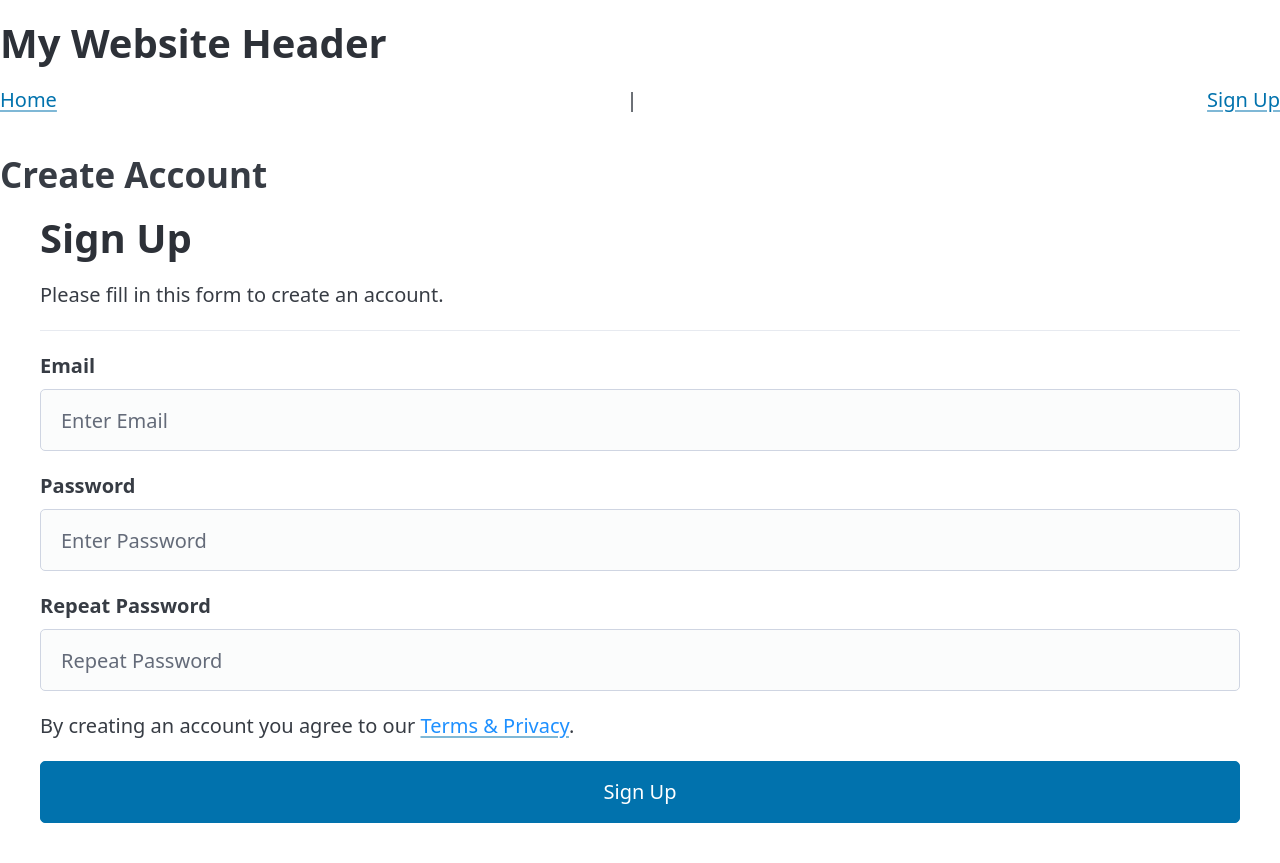
After one commit to manikandanx0/basic-crud-twitter, a Flask app: page /signup in a window 1280 px wide. The commit adds this page. Run offline with Flask 3, Linux system fonts and the light colour scheme; some libraries are stand-ins or nearby versions.

Commit message:
sign up page

```diff
--- a/app.py
+++ b/app.py
@@ -1,9 +1,20 @@
-from flask import Flask, render_template
+from flask import Flask, render_template, url_for, request
 app = Flask(__name__)
 
 @app.route("/")
 def index():
     return render_template("index.html")
 
+@app.get("/signup")
+def handleGet():
+    return render_template("create_account.html")
+
+@app.post("/signup")
+def postReqHandler():
+    username = request.form.get("email")
+    password = request.form.get("psw")
+    print(f"Username: {username}, Password: {password}")
+    return "success"
+
 if __name__ == "__main__":
     app.run(debug=True)
--- /dev/null
+++ b/static/passwordCheck.js
@@ -0,0 +1,13 @@
+let password = document.querySelector('input[name="psw"]');
+let passwordRepeat = document.querySelector('input[name="psw-repeat"]');
+let submitBtn = document.querySelector(".signupbtn");
+
+submitBtn.addEventListener('click', (e) => {
+    e.preventDefault();
+
+    if (password.value !== passwordRepeat.value || passwordRepeat.value === '') {
+        alert("Passwords do not match or confirmation is empty.");
+    } else {
+        document.querySelector('form').submit();
+    }
+});
--- /dev/null
+++ b/templates/base.html
@@ -0,0 +1,26 @@
+<!-- templates/base.html -->
+<!DOCTYPE html>
+<html lang="en">
+<head>
+
+    <meta charset="UTF-8">
+    <meta name="viewport" content="width=device-width, initial-scale=1.0">
+    <meta name="color-scheme" content="light dark">
+    <link rel="stylesheet" href="https://cdn.jsdelivr.net/npm/@picocss/pico@2/css/pico.min.css">
+    <title>{% block title %}My Site{% endblock %}</title>
+    <link rel="stylesheet" href="{{ url_for('static', filename='style.css') }}">
+</head>
+<body>
+    <header>
+        <h1>My Website Header</h1>
+        <nav>
+            <a href="{{ url_for('index') }}">Home</a> |
+            <a href="{{ url_for('handleGet') }}">Sign Up</a>
+        </nav>
+    </header>
+
+    <main>
+        {% block content %}{% endblock %}
+    </main>
+</body>
+</html>
--- /dev/null
+++ b/templates/create_account.html
@@ -0,0 +1,30 @@
+{% extends "base.html" %}
+
+{% block title %}Sign Up{% endblock %}
+
+{% block content %}
+<script defer src="{{ url_for('static', filename='passwordCheck.js') }}"></script>
+<h2>Create Account</h2>
+<form action="/signup" method="post">
+  <div class="container">
+    <h1>Sign Up</h1>
+    <p>Please fill in this form to create an account.</p>
+    <hr>
+
+    <label for="email"><b>Email</b></label>
+    <input type="text" placeholder="Enter Email" name="email" required>
+
+    <label for="psw"><b>Password</b></label>
+    <input type="password" placeholder="Enter Password" name="psw" required>
+
+    <label for="psw-repeat"><b>Repeat Password</b></label>
+    <input type="password" placeholder="Repeat Password" name="psw-repeat" required>
+
+    <p>By creating an account you agree to our <a href="#" style="color:dodgerblue">Terms & Privacy</a>.</p>
+
+    <div class="clearfix">
+      <button type="submit" class="signupbtn">Sign Up</button>
+    </div>
+  </div>
+</form>
+{% endblock %}
```
Also changed, not shown: static/style.css (added, +84 -0 lines), templates/index.html (+6 -13 lines), 1 other file.
